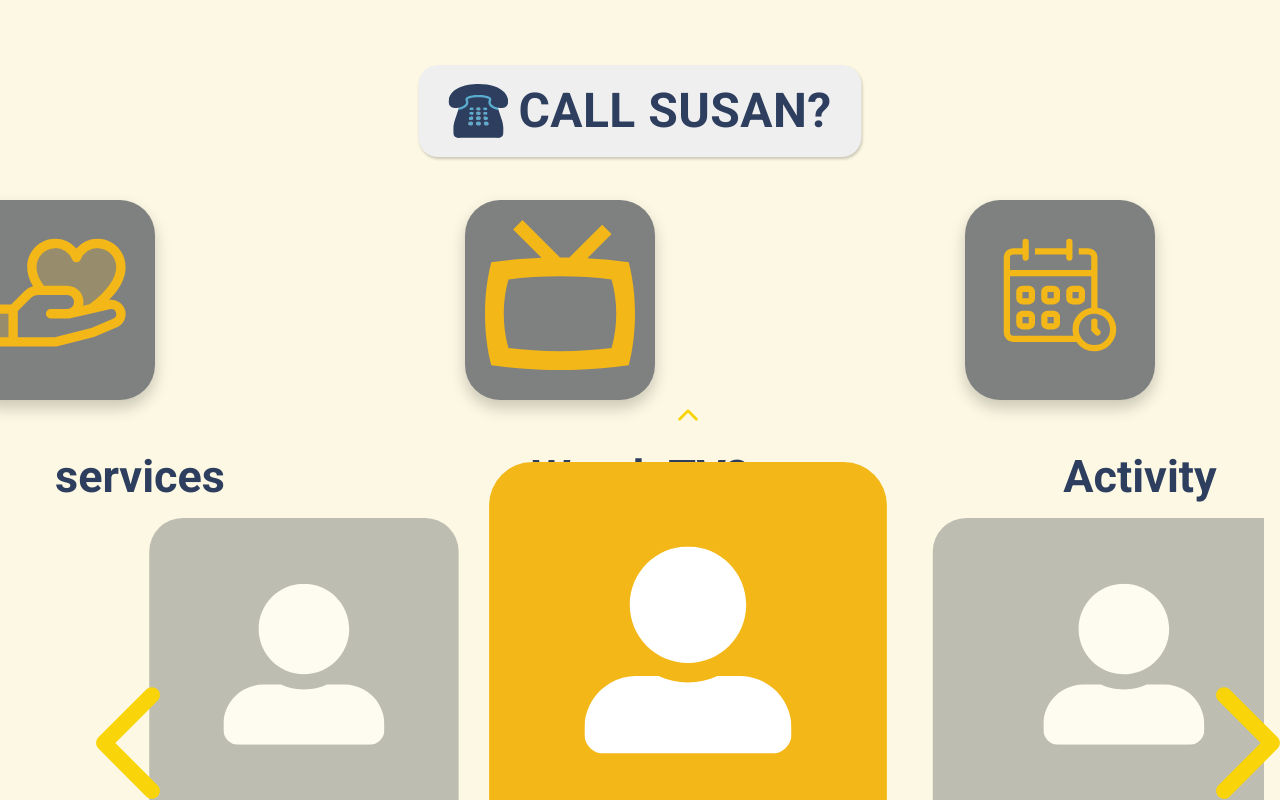
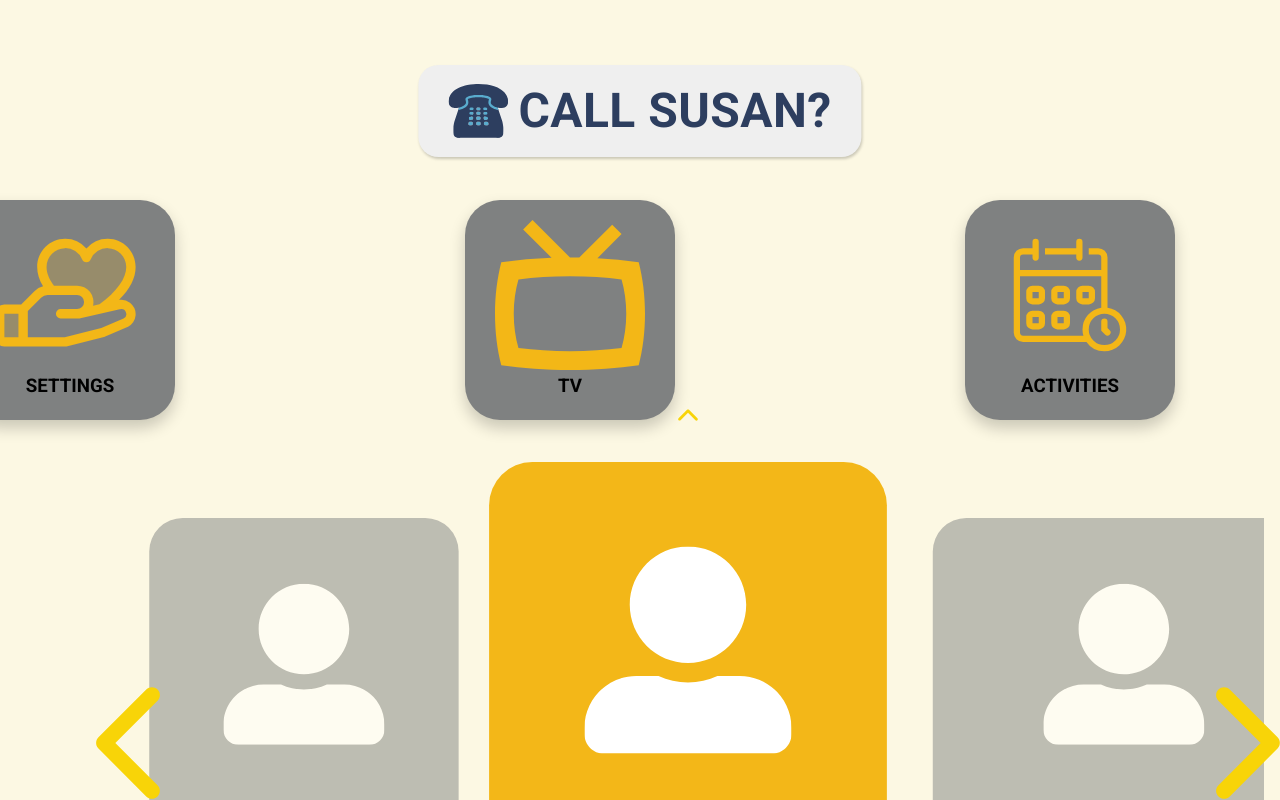
Before and after one commit to whimsical-phoenix/gardenLoft-playground, a React (Create React App) app: page /garden-loft-app/home in a window 1280 px wide. Shown: the top 800 px of the page. Built offline with nearby package versions, Linux system fonts and the light colour scheme.

Commit message:
title inside card

```diff
--- a/src/components/ProfileCard/ProfileCard.js
+++ b/src/components/ProfileCard/ProfileCard.js
@@ -1,3 +1,99 @@
+// // ProfileCard.js
+// import React from "react";
+// import { Link } from "react-router-dom";
+// import styled from "styled-components";
+// import "../ProfileCard/ProfileCard.css";
+
+// const ProfileCardLink = styled(Link)`
+//   text-decoration: none;
+// `;
+
+// const ProfileCardContainer = styled.div`
+//   width: 150px;
+//   height: 160px;
+//   background: ${(props) =>
+//     props.backgroundColor !== null && props.backgroundColor !== undefined
+//       ? props.backgroundColor
+//       : "#7F8181"};
+//   border-radius: 35px;
+//   box-shadow: 0 8px 16px rgba(0, 0, 0, 0.2);
+//   margin: 50px;
+//   padding: 20px;
+//   text-align: center;
+//   display: flex;
+//   flex-direction: column;
+//   justify-content: center;
+//   transition: transform 0.3s, box-shadow 0.3s;
+
+//   &:hover {
+//     transform: ${(props) => (props.disableHover ? "none" : "scale(1.2)")};
+
+//     background: ${(props) =>
+//       props.disableHover
+//         ? ""
+//         : props.backgroundColor !== null && props.backgroundColor !== undefined
+//         ? props.backgroundColor
+//         : "#f3b717"};
+//     .icon-container {
+//       svg {
+//         fill: ${(props) => (props.disableHover ? "" : "#e9ebf8")};
+//       }
+//     }
+//   }
+// `;
+
+// const CardContent = styled.div`
+//   .icon-container {
+//     flex: 1;
+//     display: flex;
+//     align-items: center;
+//     justify-content: center;
+
+//     svg {
+//       fill: #f3b717;
+//     }
+//   }
+
+//   h3 {
+//     margin: 10px 0 0;
+//   }
+// `;
+
+// const ProfileCard = ({
+//   link,
+//   icon,
+//   onClick,
+//   title,
+//   backgroundColor,
+//   borderRadius,
+//   disableHover,
+// }) => {
+//   const handleCardClick = () => {
+//     // Call the onClick prop when the card is clicked
+//     if (onClick) {
+//       onClick();
+//     }
+//   };
+
+//   return (
+//     <ProfileCardLink to={link}>
+//       <ProfileCardContainer
+//         className="profile-card-div"
+//         backgroundColor={backgroundColor}
+//         borderRadius={borderRadius}
+//         disableHover={disableHover}
+//         onClick={handleCardClick}>
+//         <CardContent>
+//           <div className="icon-container">{icon}</div>
+//           <h3>{title}</h3>
+//         </CardContent>
+//       </ProfileCardContainer>
+//     </ProfileCardLink>
+//   );
+// };
+
+// export default ProfileCard;
+
 // ProfileCard.js
 import React from "react";
 import { Link } from "react-router-dom";
@@ -9,8 +105,8 @@ const ProfileCardLink = styled(Link)`
 `;
 
 const ProfileCardContainer = styled.div`
-  width: 150px;
-  height: 160px;
+  width: 170px;
+  height: 180px;
   background: ${(props) =>
     props.backgroundColor !== null && props.backgroundColor !== undefined
       ? props.backgroundColor
@@ -22,7 +118,7 @@ const ProfileCardContainer = styled.div`
   text-align: center;
   display: flex;
   flex-direction: column;
-  justify-content: center;
+  justify-content: space-between; /* Use space-between to separate icon and title */
   transition: transform 0.3s, box-shadow 0.3s;
 
   &:hover {
@@ -55,8 +151,13 @@ const CardContent = styled.div`
   }
 
   h3 {
-    margin: 10px 0 0;
+    margin: 5px;
+    color: black;
   }
+`;
+
+const TextBelowCard = styled.p`
+  margin-top: 10px; /* Add margin to separate the text from the card */
 `;
 
 const ProfileCard = ({
@@ -64,6 +165,7 @@ const ProfileCard = ({
   icon,
   onClick,
   title,
+  textBelowCard,
   backgroundColor,
   borderRadius,
   disableHover,
@@ -87,6 +189,7 @@ const ProfileCard = ({
           <div className="icon-container">{icon}</div>
           <h3>{title}</h3>
         </CardContent>
+        <TextBelowCard>{textBelowCard}</TextBelowCard>
       </ProfileCardContainer>
     </ProfileCardLink>
   );
--- a/src/pages/Home.js
+++ b/src/pages/Home.js
@@ -259,7 +259,8 @@ const CustomArrowButton = styled.div`
 
 const StyledProfileCard = styled(ProfileCard)`
   transition: transform 0.3s ease, background 0.3s ease, color 0.3s ease;
-  display: block;
+  display: flex;
+  color: black;
 
   &:hover {
     // background: yellow;
@@ -289,24 +290,24 @@ const Home = () => {
     {
       link: "/garden-loft-app/entertainment",
       icon: <TvIcon />,
-      title: "Watch TV?",
+      title: "TV",
     },
-    { icon: <ScheduleIcon />, title: "Activity" },
+    { icon: <ScheduleIcon />, title: "ACTIVITIES" },
     {
       link: "/garden-loft-app/services",
       icon: <ServicesIcon />,
-      title: "services",
+      title: "ENTERTAINMENT",
     },
-    { icon: <ContactsIcon />, title: "Make a call?" },
+    { icon: <ContactsIcon />, title: "VIDEO CALL" },
     {
       link: "/garden-loft-app/smart-loft",
       icon: <BroadcastIcon />,
-      title: "control loft lights?",
+      title: "LIGHTS",
     },
     {
       link: "/garden-loft-app/services",
       icon: <ServicesIcon />,
-      title: "services",
+      title: "SETTINGS",
     },
   ];
 
@@ -339,8 +340,9 @@ const Home = () => {
                   link={card.link}
                   icon={card.icon}
                   backgroundColor={card.backgroundColor}
+                  title={card.title} // Pass the title to the ProfileCard component
+                  textBelowCard={card.textBelowCard} // Pass the text below the card
                 />
-                <div className="profile-card-title">{card.title}</div>
               </CardColumn>
             ))}
           </Slider>
```
